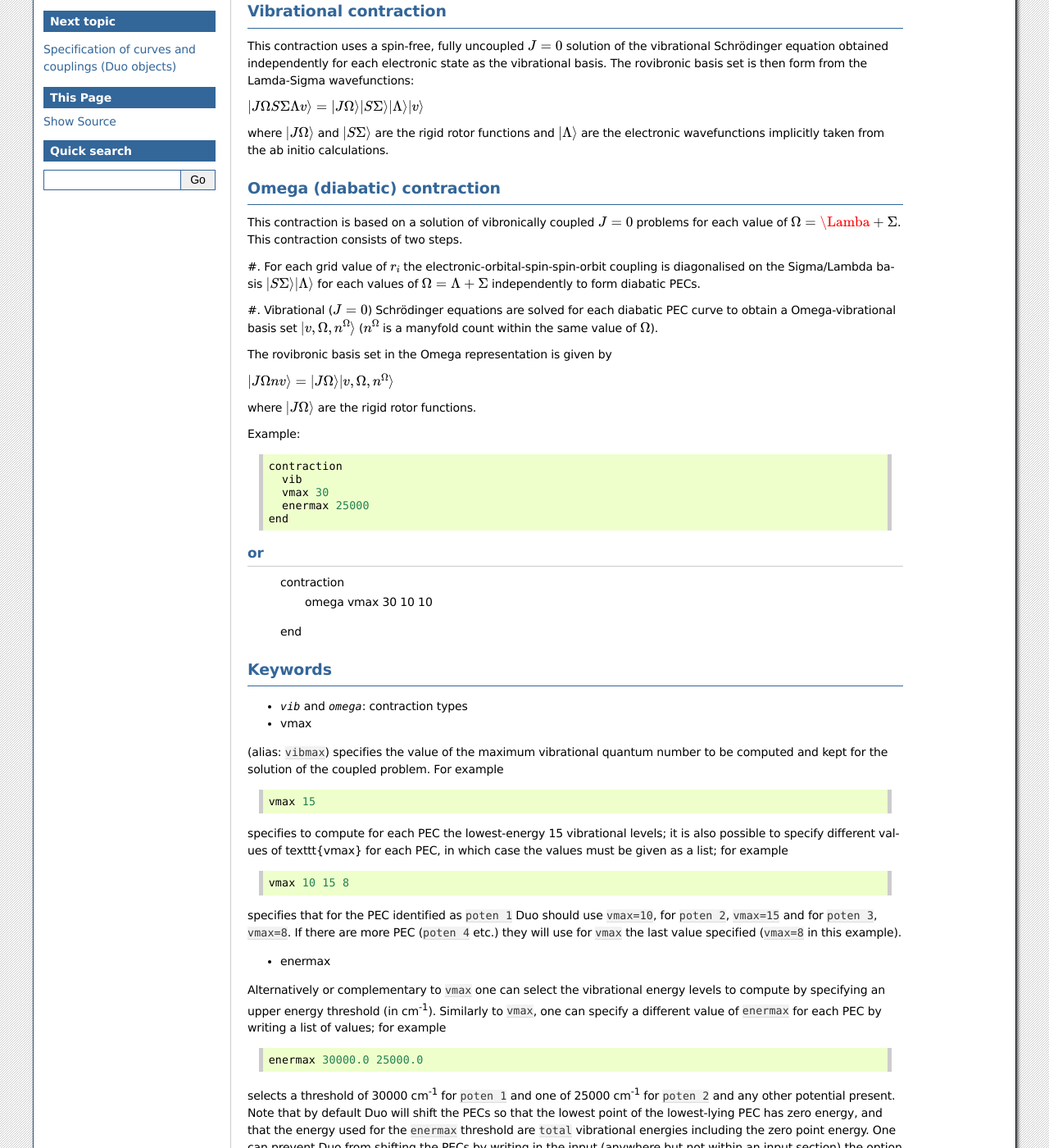
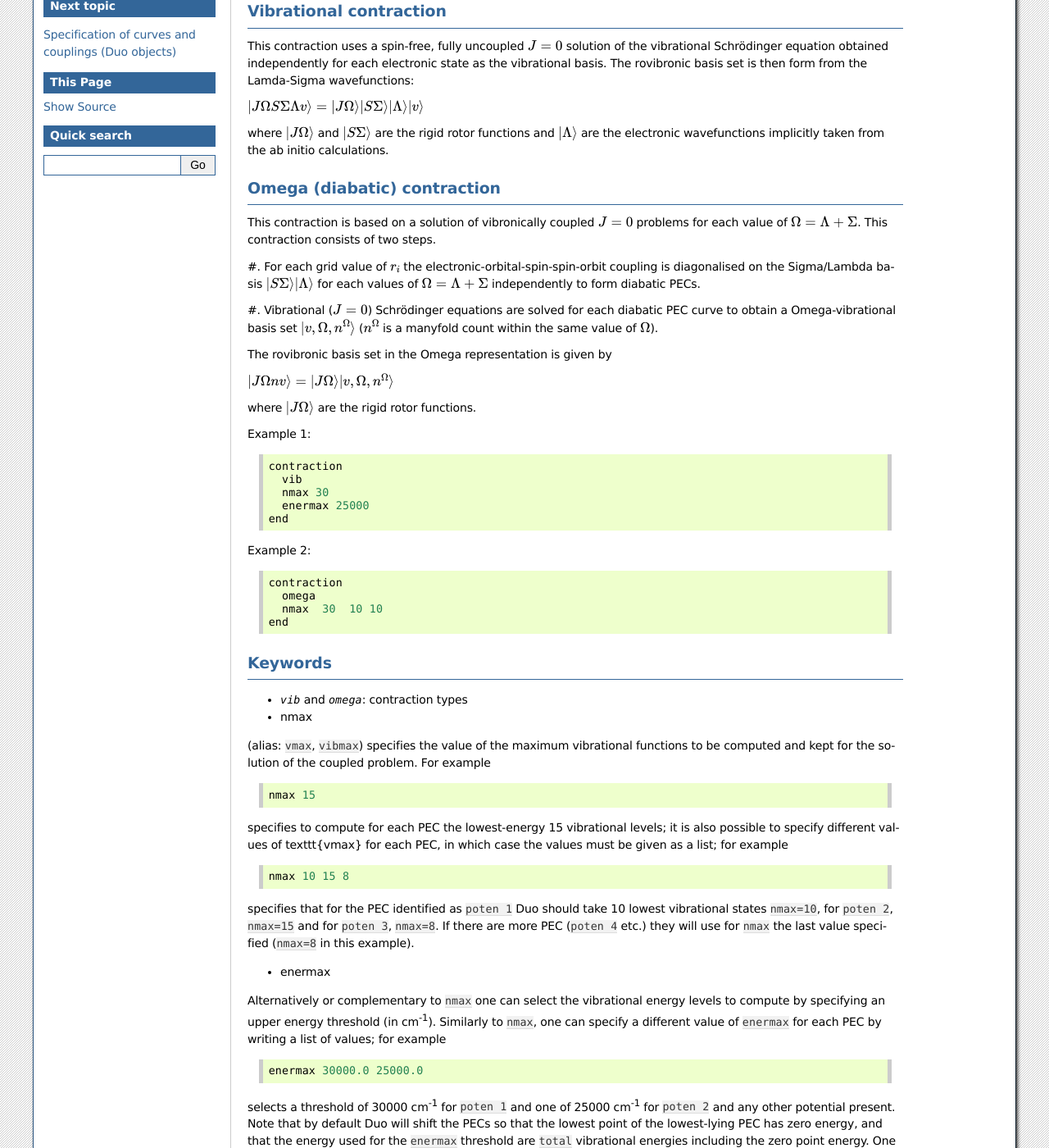
Before and after one commit to Trovemaster/Duo, a Sphinx documentation site: the page built from docs/source/contraction.rst, in a window 1280 px wide and 1400 px high, scrolled down 305 px. Shown: the whole window at 82% size. Built offline with Sphinx 7.4.7, drawn with Linux system fonts in a browser that asks for light colours; formulas are drawn with MathJax 3.

Commit message:
Update contraction.rst

```diff
--- a/docs/source/contraction.rst
+++ b/docs/source/contraction.rst
@@ -31,7 +31,7 @@ electronic wavefunctions implicitly taken from the ab initio calculations.
 Omega (diabatic) contraction
 ^^^^^^^^^^^^^^^^^^^^^^^^^^^^
 
-This contraction is based on a solution of vibronically coupled :math:`J=0` problems for each value of :math:`\Omega=\Lamba+\Sigma`.
+This contraction is based on a solution of vibronically coupled :math:`J=0` problems for each value of :math:`\Omega=\Lambda+\Sigma`.
 This contraction consists of two steps.
 
 #. For each grid value of :math:`r_i` the electronic-orbital-spin-spin-orbit coupling is diagonalised on the Sigma/Lambda basis
@@ -48,22 +48,23 @@ where :math:`| J \Omega \rangle`  are the rigid rotor functions.
 
 
 
-Example:
+Example 1:
 ::
 
 
      contraction
        vib
-       vmax 30
+       nmax 30
        enermax 25000
      end
 
-or
+
+Example 2:
 ::
 
      contraction
        omega
-       vmax  30  10 10
+       nmax  30  10 10
      end
 
 
@@ -76,29 +77,29 @@ Keywords
 * `vib` and `omega`: contraction types
 
 
-* vmax
+* nmax
 
-(alias: ``vibmax``) specifies the value of the maximum vibrational quantum number to be computed and kept for
+(alias: ``vmax``, ``vibmax``) specifies the value of the maximum vibrational functions to be computed and kept for
 the solution of the coupled problem. For example
 ::
 
-    vmax 15
+    nmax 15
 
 specifies to compute for each PEC the lowest-energy 15 vibrational levels; it is also possible
 to specify different values of \texttt{vmax} for each PEC, in which case the values must be given as a list; for example
 ::
 
-    vmax 10 15 8
+    nmax 10 15 8
 
 
-specifies that for the PEC identified as ``poten 1`` Duo should use ``vmax=10``, for
-``poten 2``, ``vmax=15`` and for ``poten 3``, ``vmax=8``.
-If there are more PEC (``poten 4`` etc.) they will use for ``vmax`` the last value specified (``vmax=8`` in this example).
+specifies that for the PEC identified as ``poten 1`` Duo should take 10 lowest vibrational states ``nmax=10``, for
+``poten 2``, ``nmax=15`` and for ``poten 3``, ``nmax=8``.
+If there are more PEC (``poten 4`` etc.) they will use for ``nmax`` the last value specified (``nmax=8`` in this example).
 
 * enermax
 
-Alternatively or complementary to ``vmax`` one can select the vibrational energy levels to compute
-by specifying an upper energy threshold (in cm\ :sup:`-1`). Similarly to ``vmax``, one can specify a different value of ``enermax``
+Alternatively or complementary to ``nmax`` one can select the vibrational energy levels to compute
+by specifying an upper energy threshold (in cm\ :sup:`-1`). Similarly to ``nmax``, one can specify a different value of ``enermax``
 for each PEC by writing a list of values; for example
 ::
 
```
